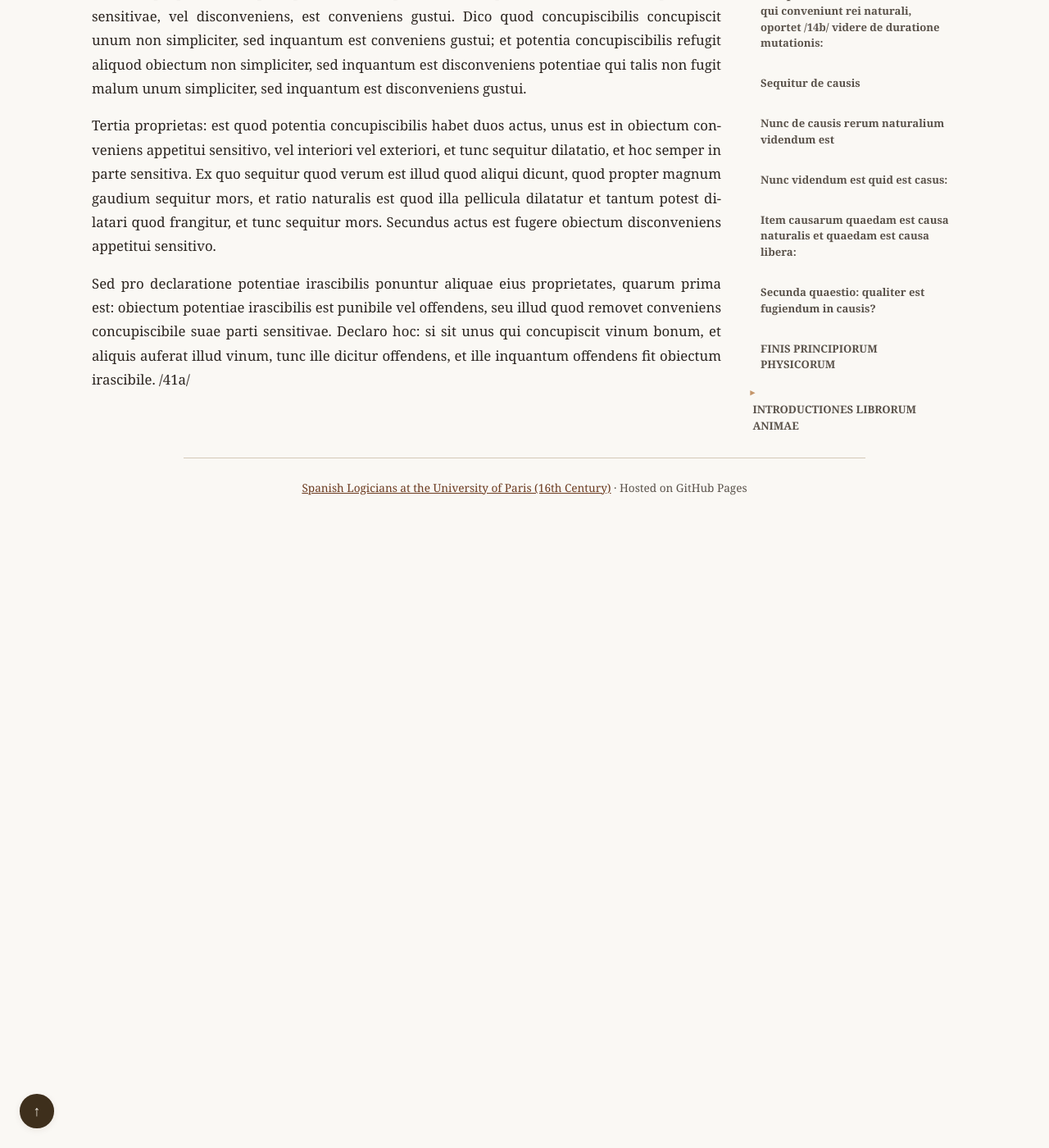
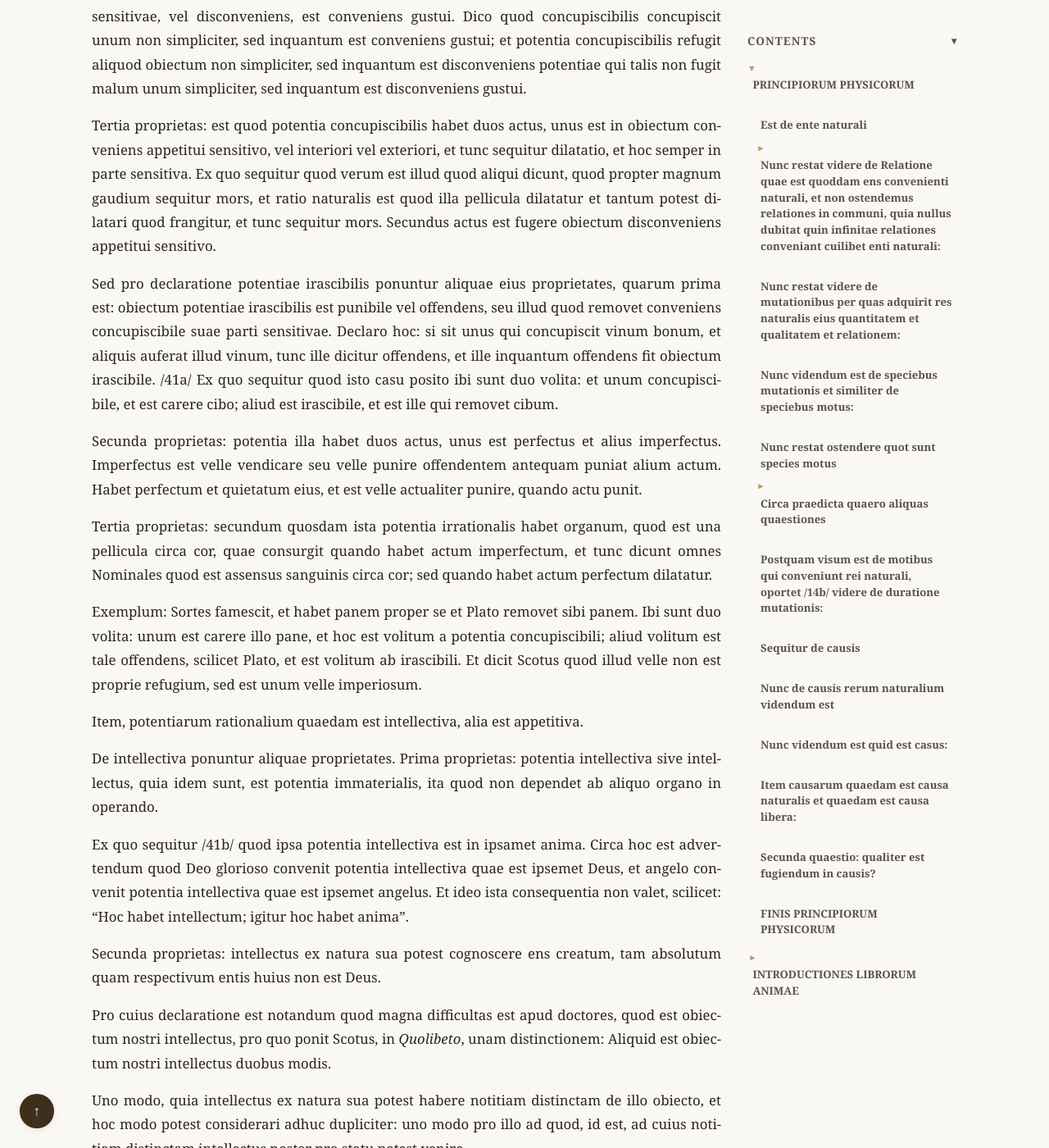
Before and after one commit to JoseBalado/Spanish-Logicians-at-the-University-of-Paris, a Jekyll site: the page built from philosophers/Jeronimo-Pardo/Principiorum-Phisicorum-et-Introductiones-Librorum-Animae.md, in a window 1280 px wide and 1400 px high, scrolled down 47300 px. Shown: the whole window at 82% size. Built offline with Jekyll 4.4.1, drawn with Linux system fonts in a browser that asks for light colours; before the commit the page ends 47930 px from its top, so only the background shows below that; some of the changed text lies outside the part shown.

Commit message:
Pardo, De Anima, page 41

```diff
--- a/cspell-latin-custom.txt
+++ b/cspell-latin-custom.txt
@@ -2255,6 +2255,7 @@ quidditativum
 quidditatum
 quiditativae
 quiescenter
+quietatum
 quinetiam
 Quinetiam
 quinies
@@ -2267,6 +2268,7 @@ quodlibeti
 quodlibetis
 Quodlibeto
 quodlibetum
+Quolibeto
 quomodolibet
 quoquomodo
 quotata
--- a/philosophers/Jeronimo-Pardo/Principiorum-Phisicorum-et-Introductiones-Librorum-Animae.md
+++ b/philosophers/Jeronimo-Pardo/Principiorum-Phisicorum-et-Introductiones-Librorum-Animae.md
@@ -882,7 +882,31 @@ Secunda proprietas est quod potentia concupiscibilis, licet pro obiecto convenie
 
 Tertia proprietas: est quod potentia concupiscibilis habet duos actus, unus est in obiectum conveniens appetitui sensitivo, vel interiori vel exteriori, et tunc sequitur dilatatio, et hoc semper in parte sensitiva. Ex quo sequitur quod verum est illud quod aliqui dicunt, quod propter magnum gaudium sequitur mors, et ratio naturalis est quod illa pellicula dilatatur et tantum potest dilatari quod frangitur, et tunc sequitur mors. Secundus actus est fugere obiectum disconveniens appetitui sensitivo.
 
-Sed pro declaratione potentiae irascibilis ponuntur aliquae eius proprietates, quarum prima est: obiectum potentiae irascibilis est punibile vel offendens, seu illud quod removet conveniens concupiscibile suae parti sensitivae. Declaro hoc: si sit unus qui concupiscit vinum bonum, et aliquis auferat illud vinum, tunc ille dicitur offendens, et ille inquantum offendens fit obiectum irascibile. /41a/
+Sed pro declaratione potentiae irascibilis ponuntur aliquae eius proprietates, quarum prima est: obiectum potentiae irascibilis est punibile vel offendens, seu illud quod removet conveniens concupiscibile suae parti sensitivae. Declaro hoc: si sit unus qui concupiscit vinum bonum, et aliquis auferat illud vinum, tunc ille dicitur offendens, et ille inquantum offendens fit obiectum irascibile. /41a/ Ex quo sequitur quod isto casu posito ibi sunt duo volita: et unum concupiscibile, et est carere cibo; aliud est irascibile, et est ille qui removet cibum.
+
+Secunda proprietas: potentia illa habet duos actus, unus est perfectus et alius imperfectus. Imperfectus est velle vendicare seu velle punire offendentem antequam puniat alium actum. Habet perfectum et quietatum eius, et est velle actualiter punire, quando actu punit.
+
+Tertia proprietas: secundum quosdam ista potentia irrationalis habet organum, quod est una pellicula circa cor, quae consurgit quando habet actum imperfectum, et tunc dicunt omnes Nominales quod est assensus sanguinis circa cor; sed quando habet actum perfectum dilatatur.
+
+Exemplum: Sortes famescit, et habet panem proper se et Plato removet sibi panem. Ibi sunt duo volita: unum est carere illo pane, et hoc est volitum a potentia concupiscibili; aliud volitum est tale offendens, scilicet Plato, et est volitum ab irascibili. Et dicit Scotus quod illud velle non est proprie refugium, sed est unum velle imperiosum.
+
+Item, potentiarum rationalium quaedam est intellectiva, alia est appetitiva.
+
+De intellectiva ponuntur aliquae proprietates. Prima proprietas: potentia intellectiva sive intellectus, quia idem sunt, est potentia immaterialis, ita quod non dependet ab aliquo organo in operando.
+
+Ex quo sequitur /41b/ quod ipsa potentia intellectiva est in ipsamet anima. Circa hoc est advertendum quod Deo glorioso convenit potentia intellectiva quae est ipsemet Deus, et angelo convenit potentia intellectiva quae est ipsemet angelus. Et ideo ista consequentia non valet, scilicet: "Hoc habet intellectum; igitur hoc habet anima".
+
+Secunda proprietas: intellectus ex natura sua potest cognoscere ens creatum, tam absolutum quam respectivum entis huius non est Deus.
+
+Pro cuius declaratione est notandum quod magna difficultas est apud doctores, quod est obiectum nostri intellectus, pro quo ponit Scotus, in *Quolibeto*, unam distinctionem: Aliquid est obiectum nostri intellectus duobus modis.
+
+Uno modo, quia intellectus ex natura sua potest habere notitiam distinctam de illo obiecto, et hoc modo potest considerari adhuc dupliciter: uno modo pro illo ad quod, id est, ad cuius notitiam distinctam intellectus noster pro statu potest venire.
+
+Et sic dixerunt aliqui quod res sensibilis est obiectum nostri intellectus pro isto statu. Hoc tamen est falsum, quia tenebimus per totam physicam quod intellectus ita intelligit suam intellectionem sicut quamlibet aliam rem sensibilem, et tamen intellectio non est sensibilis.
+
+Et ideo si quis quaerat quod est obiectum nostri intellectus pro statu, dico quod suppletur per hoc disiunctum, scilicet sensibile vel immutatum pot, id est, intellectus. Unde dicunt boni doctores quod magis clare intelligo intellectionem meam quam rem aliam sensibilem /42a/.
+
+
 
 <!--
 ## Apparatus Criticus Reference
```
